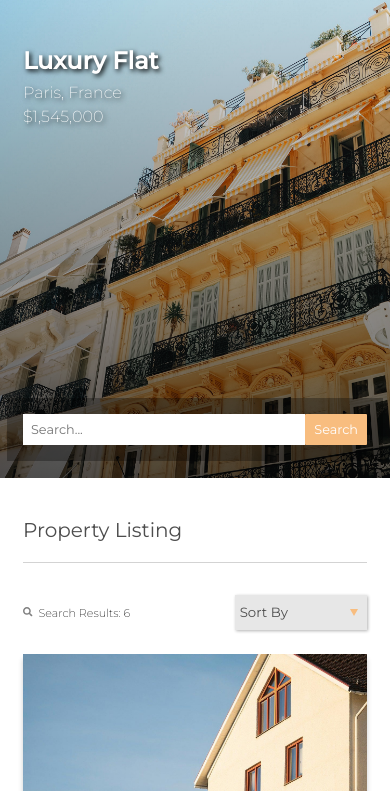
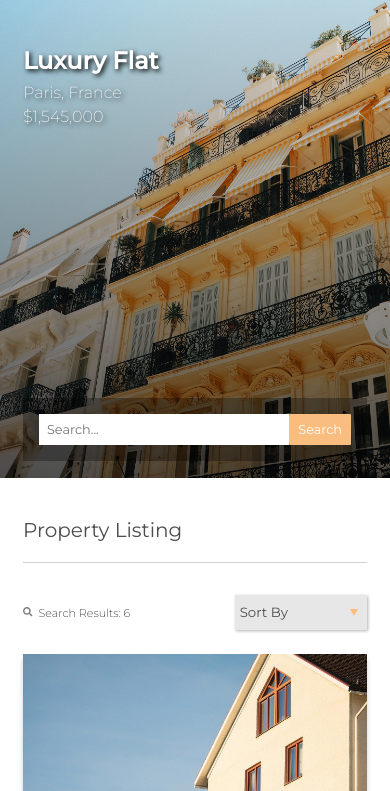
Before and after one commit to daitro123/real-estate-concept, a plain HTML site: page properties.html in a window 390 px wide. Shown: the part 50-841 px from the top of the page. Drawn offline with nearby package versions, Linux system fonts and the light colour scheme.

Commit message:
search bar adjustment for mobile

```diff
--- a/sass/pages/_properties.scss
+++ b/sass/pages/_properties.scss
@@ -9,7 +9,7 @@
 	margin: 0 auto;
 
 	@include media("S") {
-		width: calc(360px + 2rem);
+		width: calc(360px - 2rem);
 	}
 
 	&__form {
```
Also changed, not shown: css/main.css.
